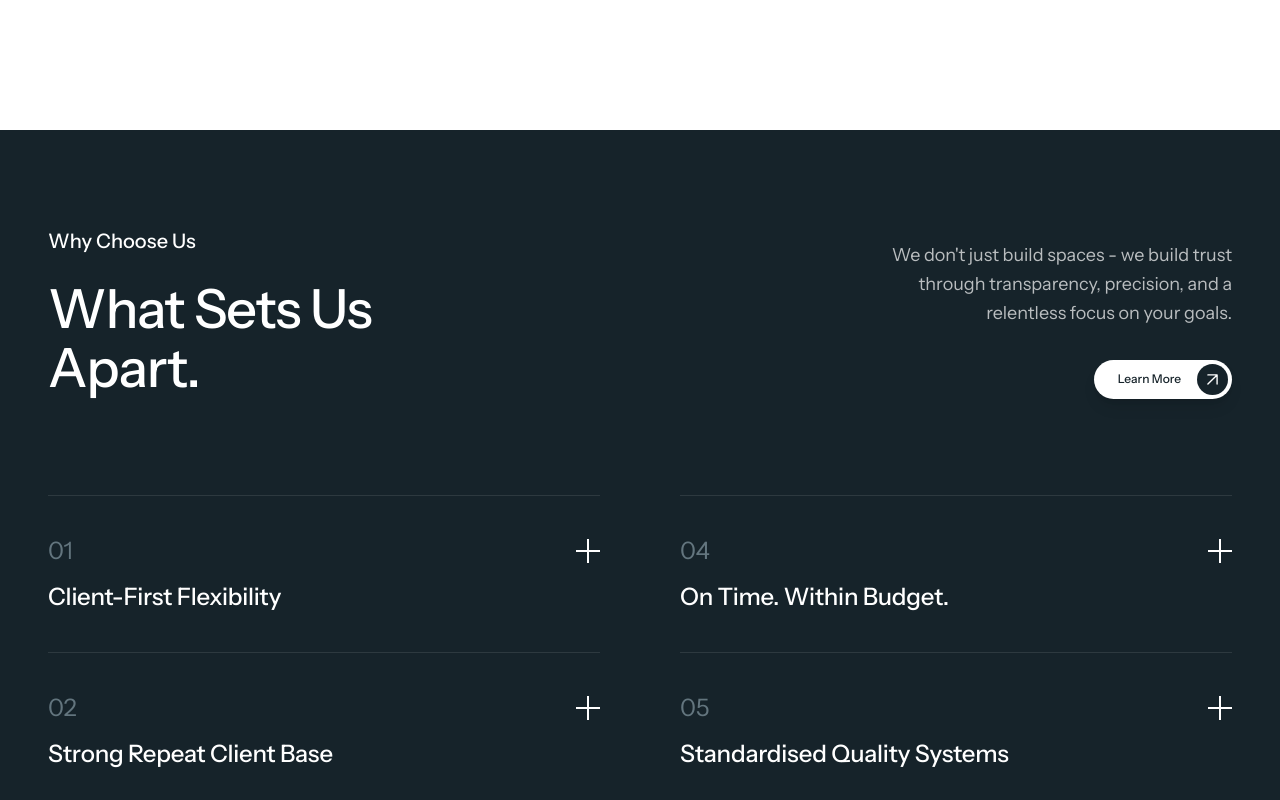
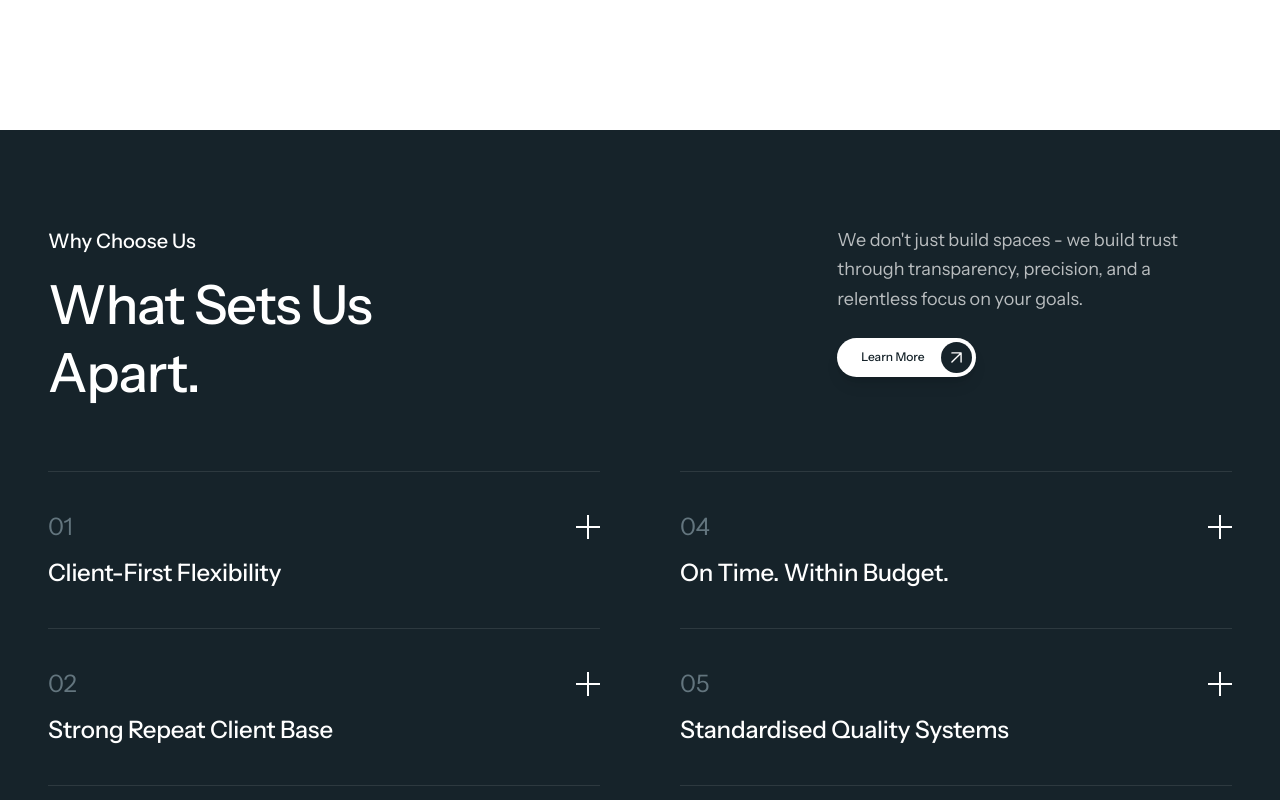
Before and after one commit to ebincreativeclub-coder/vibgyorweb, a Next.js app: page /about in a window 1280 px wide. Shown: the part 3540-4340 px from the top of the page. Built offline with nearby package versions, Linux system fonts and the light colour scheme.

Commit message:
small changes

```diff
--- a/src/components/home/AboutVision.tsx
+++ b/src/components/home/AboutVision.tsx
@@ -47,27 +47,27 @@ export function AboutVision({ showBanner = true }: AboutVisionProps) {
   ];
 
   return (
-    <section className="bg-[#16232A] text-white pt-16 pb-12 lg:pt-24 lg:pb-16 overflow-hidden relative selection:bg-[#03AEF2] selection:text-white">
+    <section className="bg-[#16232A] text-white pt-24 pb-8 lg:pb-12 overflow-hidden relative selection:bg-[#03AEF2] selection:text-white">
       <div className="container mx-auto px-6 md:px-12 lg:px-20 max-w-[1280px] relative z-10">
 
         {/* TOP HEADER: Full Width Split */}
-        <div className="flex flex-col lg:flex-row justify-between items-start lg:items-end mb-16 lg:mb-24 gap-10">
+        <div className="flex flex-col lg:flex-row justify-between items-start mb-12 lg:mb-16 gap-10">
           <div className="lg:w-1/2">
             <FadeUp delay={0.1}>
-              <span className="text-body-lg font-medium text-white mb-6 block">
+              <span className="text-body-lg font-medium text-white mb-4 block">
                 Why Choose Us
               </span>
             </FadeUp>
             <RevealText delay={0.2}>
-              <h2 className="text-3xl md:text-h2 font-medium text-white">
+              <h2 className="text-3xl md:text-h2 font-medium text-white leading-tight">
                 What Sets Us <br className="hidden md:block"/> Apart.
               </h2>
             </RevealText>
           </div>
 
-          <div className="lg:w-1/3 flex flex-col items-start lg:items-end text-left lg:text-right">
+          <div className="lg:w-1/3 flex flex-col items-start text-left">
             <FadeUp delay={0.3}>
-              <p className="text-body md:text-body-md text-white/70 mb-8 max-w-[400px]">
+              <p className="text-body md:text-body-md text-white/70 mb-6 max-w-[400px] leading-relaxed">
                 We don't just build spaces - we build trust through transparency, precision, and a relentless focus on your goals.
               </p>
               {!showBanner && (
--- a/src/components/sections/PortfolioGallery.tsx
+++ b/src/components/sections/PortfolioGallery.tsx
@@ -68,10 +68,10 @@ export function PortfolioGallery() {
   });
 
   return (
-    <section className="bg-[#16232A] text-white pt-24 pb-32 md:pt-32 md:pb-40 overflow-hidden selection:bg-[#03AEF2] selection:text-white">
+    <section className="bg-[#16232A] text-white pt-24 pb-20 md:pb-24 overflow-hidden selection:bg-[#03AEF2] selection:text-white">
       <div className="container mx-auto px-6 md:px-12 lg:px-20 max-w-[1280px]">
         {/* HEADER */}
-        <div className="flex flex-col md:flex-row justify-between items-start md:items-end mb-16 md:mb-24 gap-8">
+        <div className="flex flex-col md:flex-row justify-between items-start mb-12 md:mb-16 gap-8">
           <div className="max-w-[700px]">
              <FadeUp delay={0.1}>
               <span className="text-body-lg font-medium text-white mb-6 block">
--- a/src/components/sections/ProjectsGrid.tsx
+++ b/src/components/sections/ProjectsGrid.tsx
@@ -3,7 +3,7 @@
 import { useState } from "react";
 import Image from "next/image";
 import { motion, AnimatePresence } from "framer-motion";
-import { RevealStaggerGroup, RevealItem, FadeUp } from "../ui/Reveal";
+import { RevealStaggerGroup, RevealItem, FadeUp, RevealImage } from "../ui/Reveal";
 import { VibgyorButton } from "../ui/VibgyorButton";
 
 interface Project {
@@ -71,23 +71,26 @@ export function ProjectsGrid() {
           ))}
         </div>
 
-        <motion.div layout className="grid grid-cols-1 md:grid-cols-2 lg:grid-cols-3 gap-2 md:gap-3">
+        <RevealStaggerGroup className="grid grid-cols-1 md:grid-cols-2 lg:grid-cols-3 gap-2 md:gap-3">
           <AnimatePresence mode="popLayout" initial={false}>
             {filteredProjects.map((project, index) => (
+              <RevealItem
+                key={project.id}
+                className={spans[index % spans.length]}
+              >
                 <motion.div
-                key={project.id}
                   layout
-                initial={{ opacity: 0, scale: 0.9 }}
+                  initial={{ opacity: 0, scale: 0.95 }}
                   animate={{ opacity: 1, scale: 1 }}
-                exit={{ opacity: 0, scale: 0.9 }}
-                transition={{ duration: 0.5, ease: [0.16, 1, 0.3, 1] }}
-                className={spans[index % spans.length]}
+                  exit={{ opacity: 0, scale: 0.95 }}
+                  transition={{ duration: 0.6, ease: [0.16, 1, 0.3, 1] }}
                 >
                   <ProjectCard project={project} />
                 </motion.div>
+              </RevealItem>
             ))}
           </AnimatePresence>
-        </motion.div>
+        </RevealStaggerGroup>
 
         <FadeUp delay={0.2} className="flex justify-center mt-12 md:mt-16">
           <VibgyorButton href="/projects" variant="outline">
@@ -102,7 +105,8 @@ export function ProjectsGrid() {
 
 function ProjectCard({ project }: { project: Project }) {
   return (
-    <div className="group relative overflow-hidden rounded-[16px] md:rounded-[24px] w-full h-full min-h-[250px] md:min-h-[320px] lg:min-h-[350px] cursor-pointer bg-gray-100">
+    <div className="group relative overflow-hidden rounded-[16px] md:rounded-[24px] w-full h-full min-h-[250px] md:min-h-[320px] lg:min-h-[350px] cursor-pointer bg-[#F8FAFB]">
+      <RevealImage className="absolute inset-0 z-0">
         <Image
           src={project.src}
           alt={project.title}
@@ -110,9 +114,10 @@ function ProjectCard({ project }: { project: Project }) {
           className="object-cover transition-transform duration-1000 ease-[0.16, 1, 0.3, 1] group-hover:scale-110"
           sizes="(max-width: 768px) 100vw, (max-width: 1024px) 50vw, 100vw"
         />
+      </RevealImage>
 
       {/* Overlay & Content */}
-      <div className="absolute inset-0 bg-gradient-to-t from-[#16232A]/90 via-[#16232A]/30 to-transparent transition-opacity duration-700 ease-out" />
+      <div className="absolute inset-0 bg-gradient-to-t from-[#16232A]/90 via-[#16232A]/30 to-transparent transition-opacity duration-700 ease-out z-[1]" />
 
       <div className="absolute inset-0 flex flex-col justify-end p-6 md:p-8 pointer-events-none">
         <div className="transition-all duration-700 ease-[0.16, 1, 0.3, 1]">
--- a/src/components/ui/SmoothScroll.tsx
+++ b/src/components/ui/SmoothScroll.tsx
@@ -1,6 +1,6 @@
 "use client";
 
-import { useEffect, useState } from "react";
+import { useEffect, useState, useRef } from "react";
 import Lenis from "lenis";
 import { usePathname } from "next/navigation";
 
@@ -29,12 +29,17 @@ export function SmoothScroll({ children }: { children: React.ReactNode }) {
     };
   }, []);
 
-  // Reset scroll to top on route change
+  const lastPathname = useRef(pathname);
+
+  // Reset scroll to top on route change (but NOT on initial refresh)
   useEffect(() => {
-    if (lenisInst) {
-      lenisInst.scrollTo(0, { immediate: true });
+    if (lastPathname.current !== pathname) {
+      if (lenisInst) {
+        lenisInst.scrollTo(0, { immediate: true });
+      }
+      window.scrollTo(0, 0);
+      lastPathname.current = pathname;
     }
-    window.scrollTo(0, 0);
   }, [pathname, lenisInst]);
 
   // Dynamically recalculate scroll limits when page height changes
```
Lines whose indentation alone changed are shown as unchanged.
